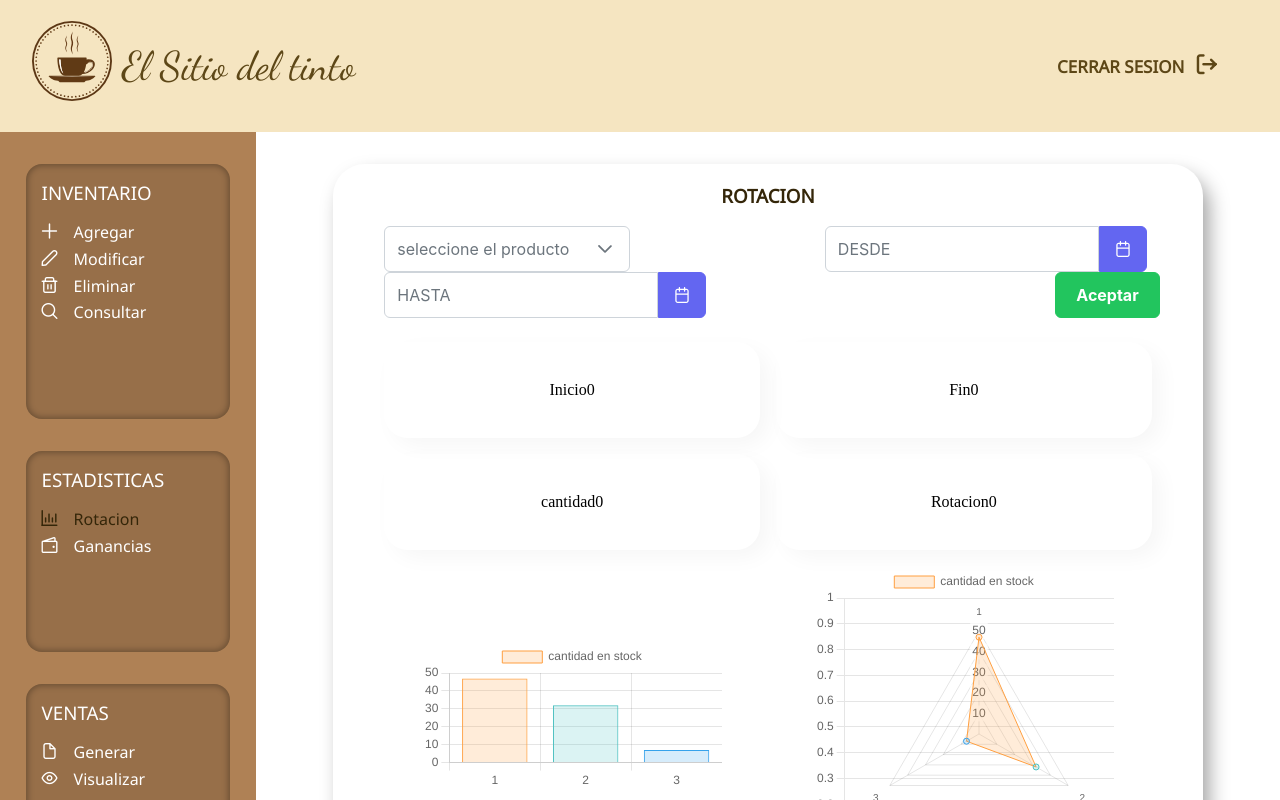
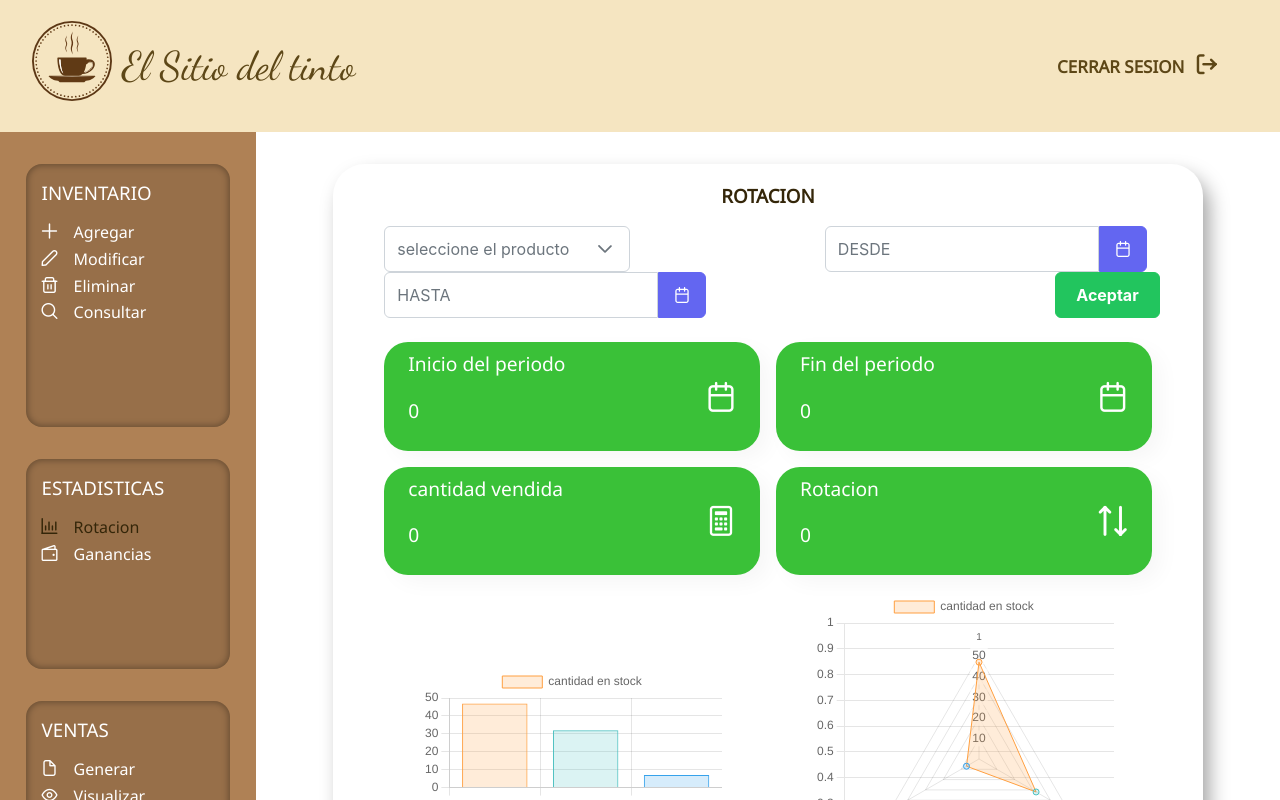
Before and after one commit to binmex/proyect_awie, a React (Create React App) app in the folder front/: page /rotacion in a window 1280 px wide. Shown: the top 800 px of the page. Built offline with nearby package versions, Linux system fonts and the light colour scheme; no server answers.

Commit message:
styles rotation

```diff
--- a/front/src/Componentes/RotacionProducto.jsx
+++ b/front/src/Componentes/RotacionProducto.jsx
@@ -3,8 +3,7 @@ import { Calendar } from "primereact/calendar";
 import { Dropdown } from "primereact/dropdown";
 import { ChartRotacion1 } from "./chart/ChartRotacion1";
 import { Button } from "primereact/button";
-import axios from 'axios';
-
+import axios from "axios";
 
 export const RotacionProducto = () => {
   const [selectedProduct, setSelectProduct] = useState(null);
@@ -46,15 +45,22 @@ export const RotacionProducto = () => {
     return fechaFormateada;
   }
 
-  const  aceptFunction = ()=>{
+  const aceptFunction = () => {
     //alert(convertirFecha(date1)+" "+date2.toLocaleDateString("en-US",options)+" "+selectedProduct.id)
-    axios.get(`http://localhost:4000/api/estadisticas/rotacion/${selectedProduct.id_producto}/${convertirFecha(date1)}/${convertirFecha(date2)}`).then((res)=>{
-      setCantInicio(res.data.inicio)
-      setCantFin(res.data.fin)
-      setCantSell(res.data.cantidad)
-      setRotacion(res.data.rotacion)
-    }).catch(error=>console.log(error))
-  }
+    axios
+      .get(
+        `http://localhost:4000/api/estadisticas/rotacion/${
+          selectedProduct.id_producto
+        }/${convertirFecha(date1)}/${convertirFecha(date2)}`
+      )
+      .then((res) => {
+        setCantInicio(res.data.inicio);
+        setCantFin(res.data.fin);
+        setCantSell(res.data.cantidad);
+        setRotacion(res.data.rotacion);
+      })
+      .catch((error) => console.log(error));
+  };
 
   return (
     <div className="contenido">
@@ -97,21 +103,47 @@ export const RotacionProducto = () => {
             />
           </div>
           <div className="boxInputRotacion">
-            <div className="boxDato">
-              <label>Inicio</label>
+            <div className="boxDato fechas">
+              <div className="infoBox">
+                <label>Inicio del periodo</label>
                 <p>{cantInicio}</p>
               </div>
-            <div className="boxDato">
-            <label>Fin</label>
+              <span
+                className="pi pi-calendar"
+                style={{ fontSize: "30px", color: "white" }}
+              ></span>
+            </div>
+            <div className="boxDato fechas">
+              <div className="infoBox">
+                <label>Fin del periodo</label>
                 <p>{cantFin}</p>
               </div>
-            <div className="boxDato">
-            <label>cantidad</label>
+              <span
+                className="pi pi-calendar"
+                style={{ fontSize: "30px", color: "white" }}
+              ></span>
+            </div>
+            <div className="boxDato fechas">
+              <div className="infoBox">
+                <label>cantidad vendida</label>
                 <p>{cantSell}</p>
               </div>
-            <div className="boxDato">
+
+              <span
+                className="pi pi-calculator"
+                style={{ fontSize: "30px", color: "white" }}
+              ></span>
+            </div>
+            <div className="boxDato fechas">
+              <div className="infoBox">
                 <label>Rotacion</label>
                 <p>{rotacion}</p>
+              </div>
+
+              <span
+                className="pi pi-sort-alt"
+                style={{ fontSize: "30px", color: "white" }}
+              ></span>
             </div>
             <div className="boxChart">
               <ChartRotacion1 tipo="bar" />
--- a/front/src/robin.css
+++ b/front/src/robin.css
@@ -1,13 +1,13 @@
-@import url('https://fonts.googleapis.com/css2?family=Dancing+Script&display=swap');
-@import url('https://fonts.googleapis.com/css2?family=Noto+Sans&display=swap');
+@import url("https://fonts.googleapis.com/css2?family=Dancing+Script&display=swap");
+@import url("https://fonts.googleapis.com/css2?family=Noto+Sans&display=swap");
 
-:root{
-  --fontLogo: 'Dancing Script', cursive;
-  --fontDefault: 'Noto Sans', sans-serif;
+:root {
+  --fontLogo: "Dancing Script", cursive;
+  --fontDefault: "Noto Sans", sans-serif;
   --crema: #f5e5c1;
-  --cafe: #5D4717;
-  --cafeClaro: #AF8155;
-  --cafeSemiOscuro: #976F49;
+  --cafe: #5d4717;
+  --cafeClaro: #af8155;
+  --cafeSemiOscuro: #976f49;
   --cafeOscuro: #342609;
 }
 .contenido {
@@ -19,8 +19,9 @@
   align-items: center;
   justify-content: flex-start;
 }
-.cajaAgregar,.cajaRotacion,.cajaGanancias
-{
+.cajaAgregar,
+.cajaRotacion,
+.cajaGanancias {
   height: auto;
   width: 85%;
   border-radius: 2rem;
@@ -37,55 +38,54 @@
 .cajaRotacion h3,
 .cajaAgregar h3,
 .cajaGanancias h3,
-.cajaTablaVista h3{
+.cajaTablaVista h3 {
   font-family: var(--fontDefault);
   color: var(--cafeOscuro);
   text-align: center;
   font-weight: bolder;
 }
-.boxInput{
+.boxInput {
   height: 85%;
   width: 95%;
   display: grid;
   grid-template-rows: repeat(4, 1fr); /* Divide en 4 filas de tamaño igual */
-  grid-template-columns: repeat(2, 1fr); /* Divide en 2 columnas de tamaño igual */
-
+  grid-template-columns: repeat(
+    2,
+    1fr
+  ); /* Divide en 2 columnas de tamaño igual */
 }
-.boxInput > *{
+.boxInput > * {
   height: 100%;
   width: 100%;
 }
 
-.boxInput .inputAdd{
+.boxInput .inputAdd {
   margin-left: 1.5rem;
   margin-top: 2rem;
-
-
 }
-.boxInput .inputAdd label{
+.boxInput .inputAdd label {
   font-family: var(--fontDefault);
   max-width: 400;
   min-width: 100;
   margin-right: 1rem;
-
 }
-.boxInput #boxButtonAdd{
+.boxInput #boxButtonAdd {
   text-align: end;
   grid-column: 2;
 }
-.boxInput #boxButtonAdd button{
+.boxInput #boxButtonAdd button {
   margin-right: 2.5rem;
 }
 
 /*Modulo de rotacion*/
 .contentRotacion,
-.contentGanancias{
+.contentGanancias {
   width: 90%;
   height: auto;
   display: flex;
   flex-direction: column;
 }
-.rotacionDivNav{
+.rotacionDivNav {
   height: 20%;
   width: 100%;
   display: flex;
@@ -94,31 +94,48 @@
   justify-content: space-between;
   margin-bottom: 1rem;
 }
-.contentNav{
+.contentNav {
   margin-left: 0.5rem;
   margin-right: 0.8rem;
 }
-.boxInputRotacion{
+.boxInputRotacion {
   display: grid;
   width: 100%;
   height: auto;
-  grid-template-columns: repeat(2, 1fr); /* Divide en 2 columnas de tamaño igual */
+  grid-template-columns: repeat(
+    2,
+    1fr
+  ); /* Divide en 2 columnas de tamaño igual */
 }
-.boxDato,.boxChart{
+.boxDato,
+.boxChart {
   display: flex;
   align-items: center; /* Alineación vertical al centro */
   justify-content: center; /* Alineación horizontal al centro */
   margin: 0.5rem;
 }
-.boxDato{
+.boxDato {
   min-height: 6rem;
-  box-shadow: 9px 8px 22px -1px rgba(0,0,0,0.04);
--webkit-box-shadow: 9px 8px 22px -1px rgba(0,0,0,0.04);
--moz-box-shadow: 9px 8px 22px -1px rgba(0,0,0,0.04);
+  box-shadow: 9px 8px 22px -1px rgba(0, 0, 0, 0.04);
+  -webkit-box-shadow: 9px 8px 22px -1px rgba(0, 0, 0, 0.04);
+  -moz-box-shadow: 9px 8px 22px -1px rgba(0, 0, 0, 0.04);
   border-radius: 1.5rem;
+  justify-content: space-between;
+  padding: 0.5rem 1.5rem 0.5rem 1.5rem;
 }
+.fechas{
+  background-color: #3AC138;
+}
+.infoBox {
+  font-family: var(--fontDefault);
+  font-size: larger;
+  width: 60%;
+  align-items: center;
+  color: white;
+}
+
 /*Ganancias*/
-.gananciasDivNav{
+.gananciasDivNav {
   height: 20%;
   width: 100%;
   display: flex;
@@ -126,14 +143,14 @@ border-radius: 1.5rem;
   align-content: center;
   justify-content: space-around;
 }
-.boxInputGanancias{
+.boxInputGanancias {
   display: grid;
   width: 100%;
   height: auto;
   grid-template-rows: repeat(3, 1fr); /* Divide en 3 filas de tamaño igual */
   margin: 2rem 0 1rem 0;
 }
-#bigChart{
+#bigChart {
   grid-row-start: 1;
   grid-row-end: 3;
   grid-column: 2;
@@ -151,7 +168,7 @@ border-radius: 1.5rem;
   flex-direction: column;
   align-items: center; /* Alineación vertical al centro */
   justify-content: initial; /* Alineación horizontal al centro */
-  margin: 2rem 0 2rem 0 ;
+  margin: 2rem 0 2rem 0;
   padding-bottom: 2rem;
 }
 
@@ -163,22 +180,22 @@ border-radius: 1.5rem;
   flex-grow: 1; /* Asegura el crecimiento vertical */
 }
 
-.vistaVentasDivNav{
+.vistaVentasDivNav {
   height: 20%;
   width: 100%;
   display: flex;
   flex-wrap: wrap;
   align-content: center;
-  justify-content:center;
+  justify-content: center;
   gap: 2rem;
 }
-.cardTableView{
-  margin: 1.5rem 0 1.5rem 0 ;
+.cardTableView {
+  margin: 1.5rem 0 1.5rem 0;
 }
-.boxTableView{
+.boxTableView {
   text-align: end;
 }
-.boxTableView label{
+.boxTableView label {
   margin-right: 2rem;
   font-family: var(--fontDefault);
   font-weight: bold;
```
Also changed, not shown: 1 other file (tests, documents, lock files or other folders). Lines whose indentation alone changed are shown as unchanged.
